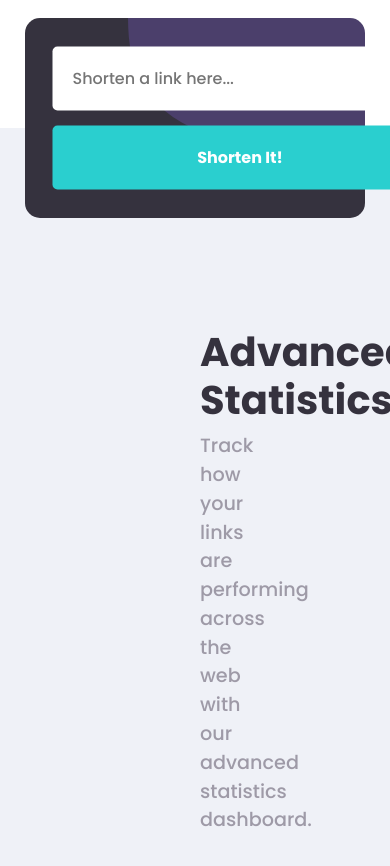
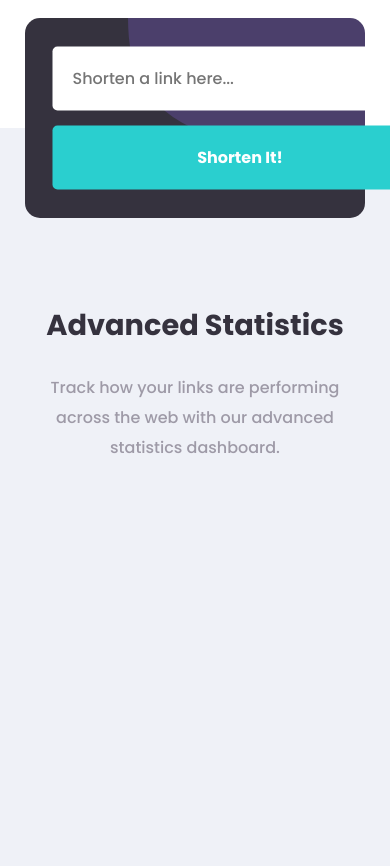
Before and after one commit to montagapallarols/Shortly-URL-shortening-API, a React (Create React App) app: page / in a window 390 px wide. Shown: the part 1040-1906 px from the top of the page. Built offline with nearby package versions, Linux system fonts and the light colour scheme.

Commit message:
Make body text responsive

```diff
--- a/src/components/Body/Body.scss
+++ b/src/components/Body/Body.scss
@@ -8,20 +8,35 @@
   display: flex;
   flex-direction: column;
   text-align: center;
+  overflow: hidden;
 }
 
 .body-text {
   padding: 200px 200px 50px;
+  @include tablet {
+    padding: 180px $margin-tablet;
+  }
 
   h2 {
     font-weight: 700;
     color: $very-dark-blue;
     font-size: 2.5rem;
+    @include mobile {
+      font-size: 1.8rem;
+    }
   }
 
   p {
     color: $grayish-violet;
     font-size: 1.2rem;
-    margin: 5% 18%;
+    max-width: 550px;
+    margin: 30px auto;
+    @include tablet {
+      max-width: 100%;
+    }
+    @include mobile {
+      font-size: 1rem;
+      line-height: 30px;
+    }
   }
 }
```
